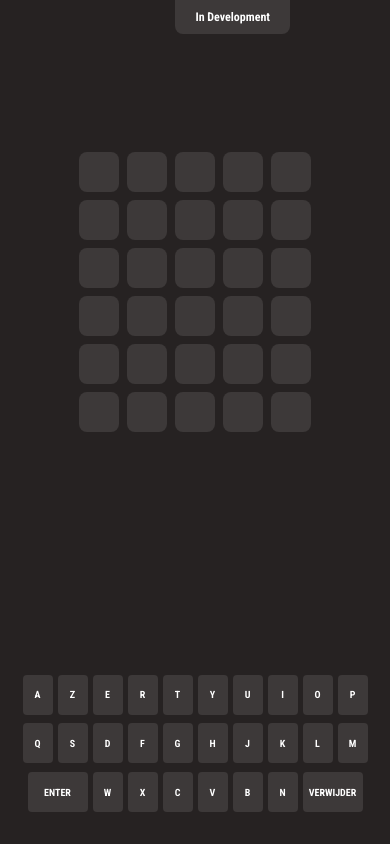
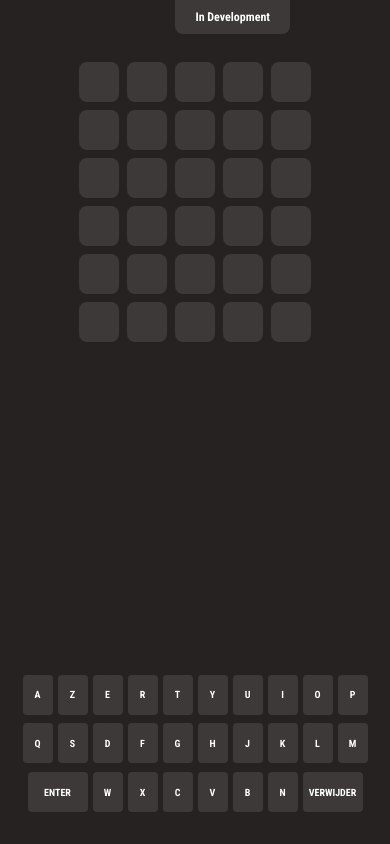
Before and after one commit to DriesC-1850394/wordle-dutch, a React (Create React App) app: page / in a window 390 px wide. Built offline with nearby package versions, Linux system fonts and the light colour scheme.

Commit message:
:lipstick: Lowered top margin

```diff
--- a/src/App.css
+++ b/src/App.css
@@ -280,7 +280,7 @@
   }
 
   .InputSection {
-    margin-top: 120px;
+    margin-top: 30px;
   }
 
   .InputElement {
```
